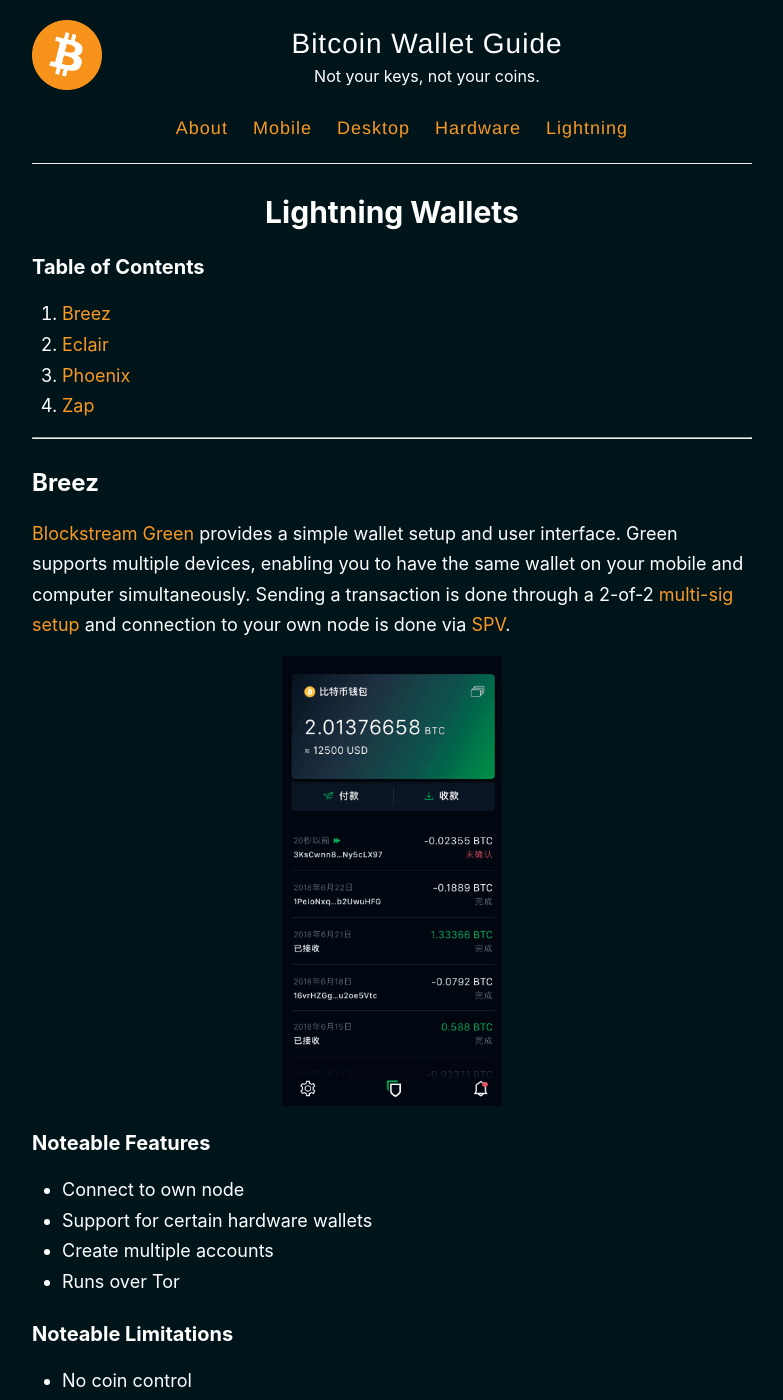
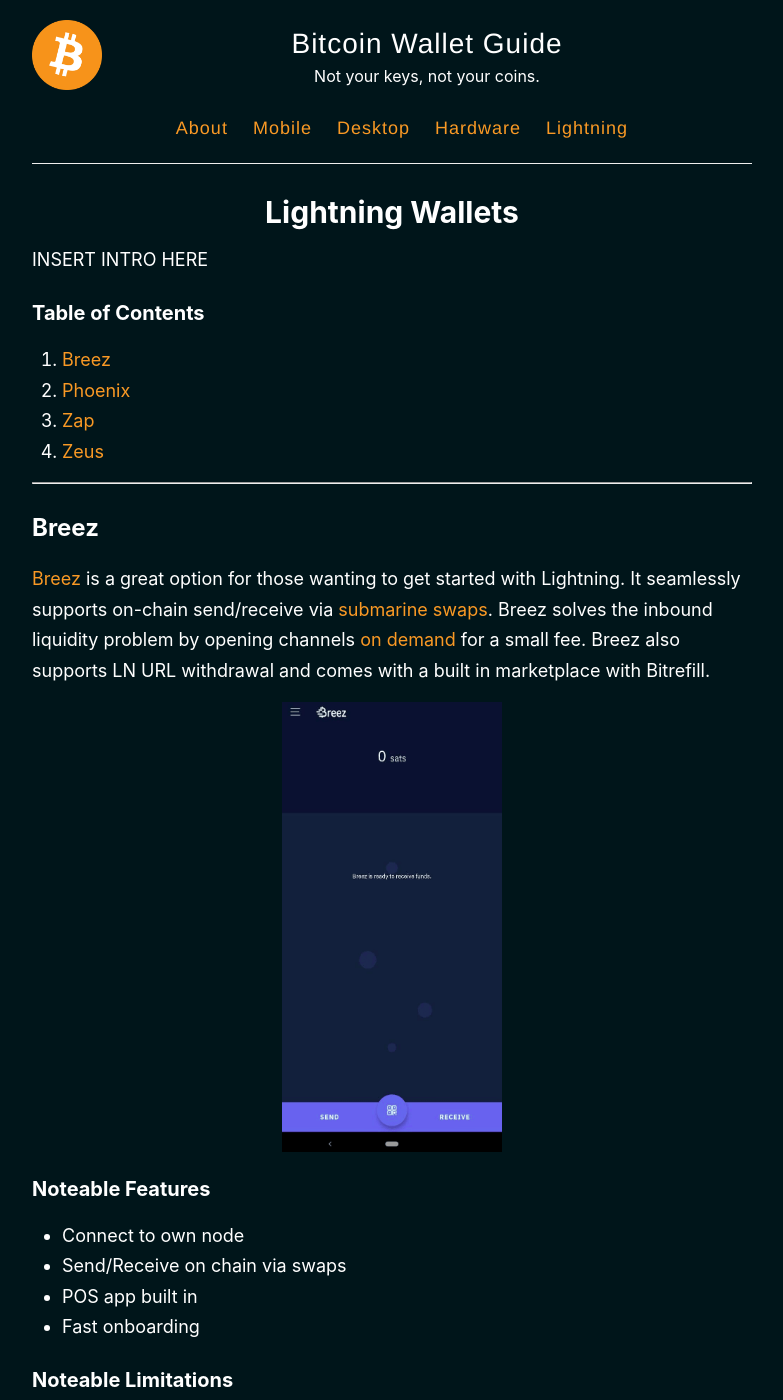
Before and after one commit to BitcoinQnA/bitcoin-wallet-guide, a Jekyll site: the page built from _pages/lightning.md, in a window 1280 px wide and 1400 px high. Shown: the whole window, without its empty margins (248-1031 px from the left). Built offline with Jekyll 4.4.1, drawn with Linux system fonts in a browser that asks for light colours; some of the changed text lies outside the part shown.

Commit message:
Update lightning.md

```diff
--- a/_pages/lightning.md
+++ b/_pages/lightning.md
@@ -4,49 +4,48 @@ title: Lightning Wallets
 permalink: /lightning/
 ---
 
-
+INSERT INTRO HERE
 
 ### Table of Contents
 
 2.  [Breez](#breez)
-3.  [Eclair](#eclair)
 4.  [Phoenix](#phoenix)
 5.  [Zap](#zap)
+5.  [Zeus](#zeus)
 
 ***
 
 ## Breez
 
-[Blockstream Green](https://www.blockstream.com/green/) provides a simple wallet setup and user interface. Green supports multiple devices, enabling you to have the same wallet on your mobile and computer simultaneously. Sending a transaction is done through a 2-of-2 [multi-sig setup](https://help.blockstream.com/hc/en-us/articles/900001388366-What-does-Blockstream-Green-s-multisig-protect-from-) and connection to your own node is done via [SPV](https://en.bitcoinwiki.org/wiki/Simplified_Payment_Verification).
+[Breez](https://breez.technology/) is a great option for those wanting to get started with Lightning. It seamlessly supports on-chain send/receive via [submarine swaps](https://medium.com/breez-technology/reverse-submarine-swaps-another-step-towards-a-p2p-lightning-economy-bacb040fdca7). Breez solves the inbound liquidity problem by opening channels [on demand](https://medium.com/breez-technology/the-breez-release-candidate-getting-lightning-ready-for-the-global-takeover-b5d1f9756229) for a small fee. Breez also supports LN URL withdrawal and comes with a built in marketplace with Bitrefill.
 
-<img src="https://raw.githubusercontent.com/BitcoinQnA/bitcoin-wallet-guide/master/images/imageedit_2_8794344245.png" class=responsive width="220" height="450" maxheight="500">
+<img src="https://raw.githubusercontent.com/BitcoinQnA/bitcoin-wallet-guide/master/images/breez.png" class=responsive width="220" height="450" maxheight="500">
 
 ### Noteable Features
 * Connect to own node
-* Support for certain hardware wallets
-* Create multiple accounts
-* Runs over Tor
+* Send/Receive on chain via swaps
+* POS app built in
+* Fast onboarding
 
 ### Noteable Limitations
-* No coin control
-* No native segwit
+* Requires Google Play services to for 100% functionality
 
 ### Available on
 * iOS + Android
 
 ### Other resources
-* [Codebase](https://github.com/Blockstream)
-* [Documentation](https://help.blockstream.com/hc/en-us/categories/900000056183-Blockstream-Green)
-* [Telegram](https://t.me/blockstream_green)
-* [Video](https://youtu.be/uO3Zi9D5b0Y)
+* [Codebase](https://github.com/breez/breezmobile)
+* [Documentation](https://github.com/breez/breezmobile)
+* [Telegram](https://t.me/breez_lightning)
+* [Video](https://youtu.be/lcBsn8e-oQ4)
 
 ***
-
-## Eclair
 
 ## Phoenix
 
 ## Zap
+
+## Zeus
 
 ***
 
```
